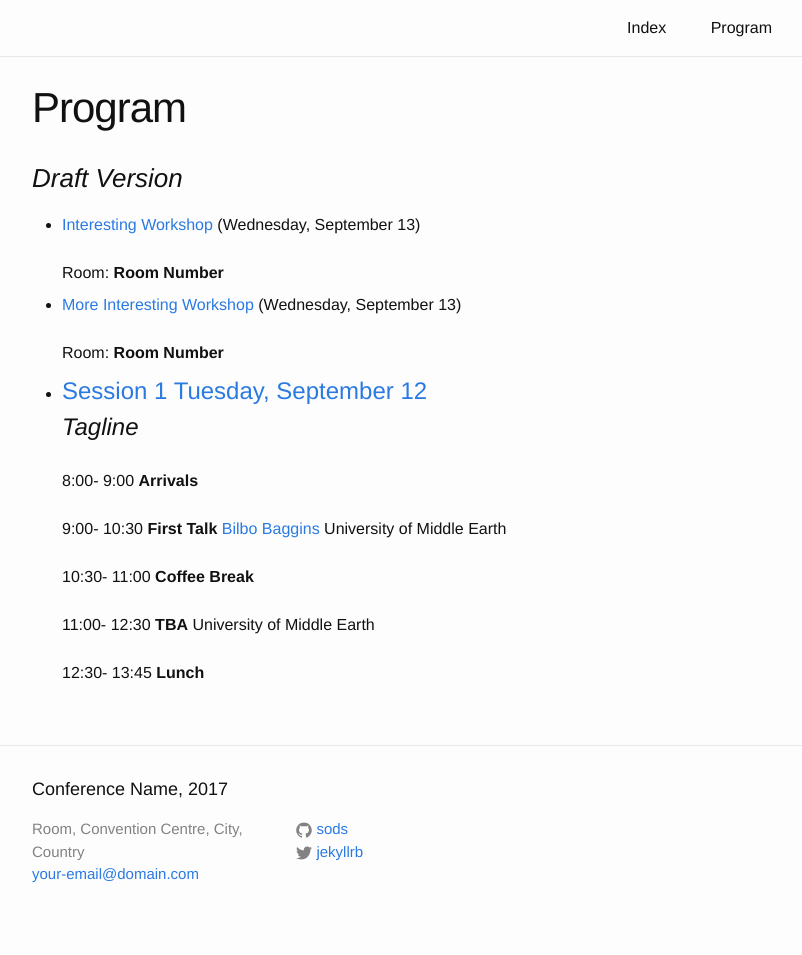
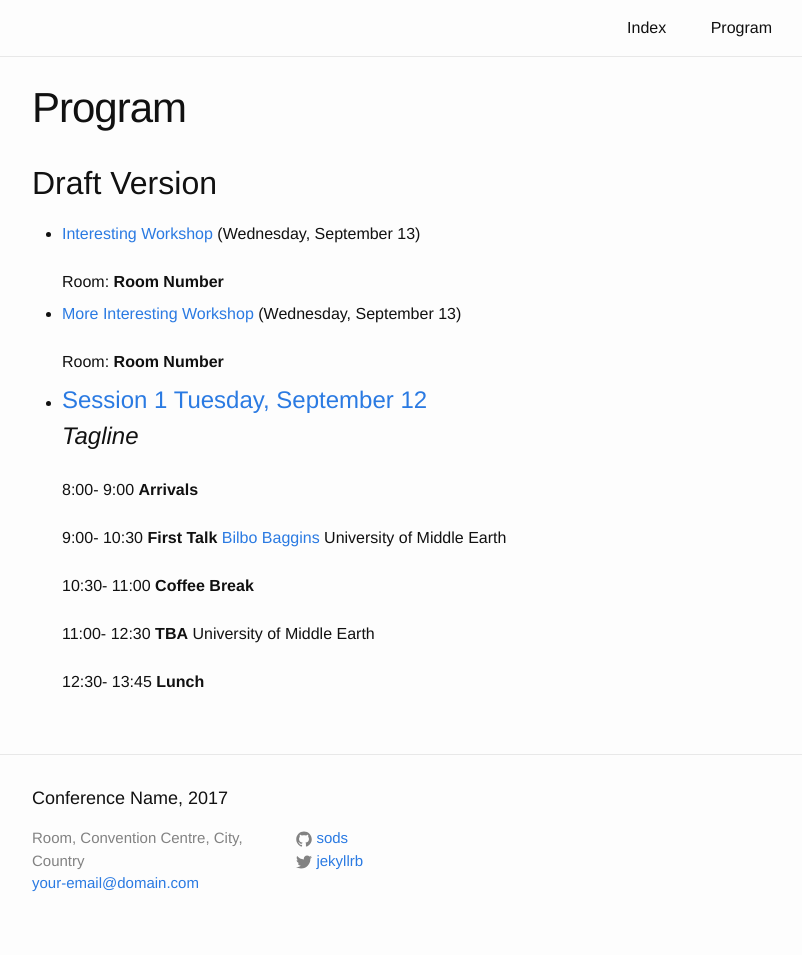
Before and after one commit to gpschool/gpss20, a Jekyll site: the page built from program.html, in a window 1280 px wide. Shown: the part 351-1306 px from the top of the page, without its empty margins (238-1040 px from the left). Built offline with Jekyll 4.4.1, drawn with Linux system fonts in a browser that asks for light colours.

```diff
--- a/_layouts/program.html
+++ b/_layouts/program.html
@@ -7,7 +7,7 @@
 <article>
 
   {% if site.conference.draft %}
-  <h3><i>Draft Version</i></h3>
+  <h2>Draft Version</h2>
   {% endif %}
 
   {{ content }}
--- a/_layouts/singletrack.html
+++ b/_layouts/singletrack.html
@@ -44,7 +44,7 @@
         {% if talk.abstract %}
 
         <br>
-<h4 id='{{talk.speaker}}' style='margin-bottom:0'><b>{{ talk.title }}</b></h4>
+<h4 id='{{ talk.title | remove: ' ' | remove: ':' }}' style='margin-bottom:0'><b>{{ talk.title }}</b></h4>
             {{ talk.speaker }}
 
 
```
Also changed, not shown: _layouts/multitrack.html (+7 -1 lines).
